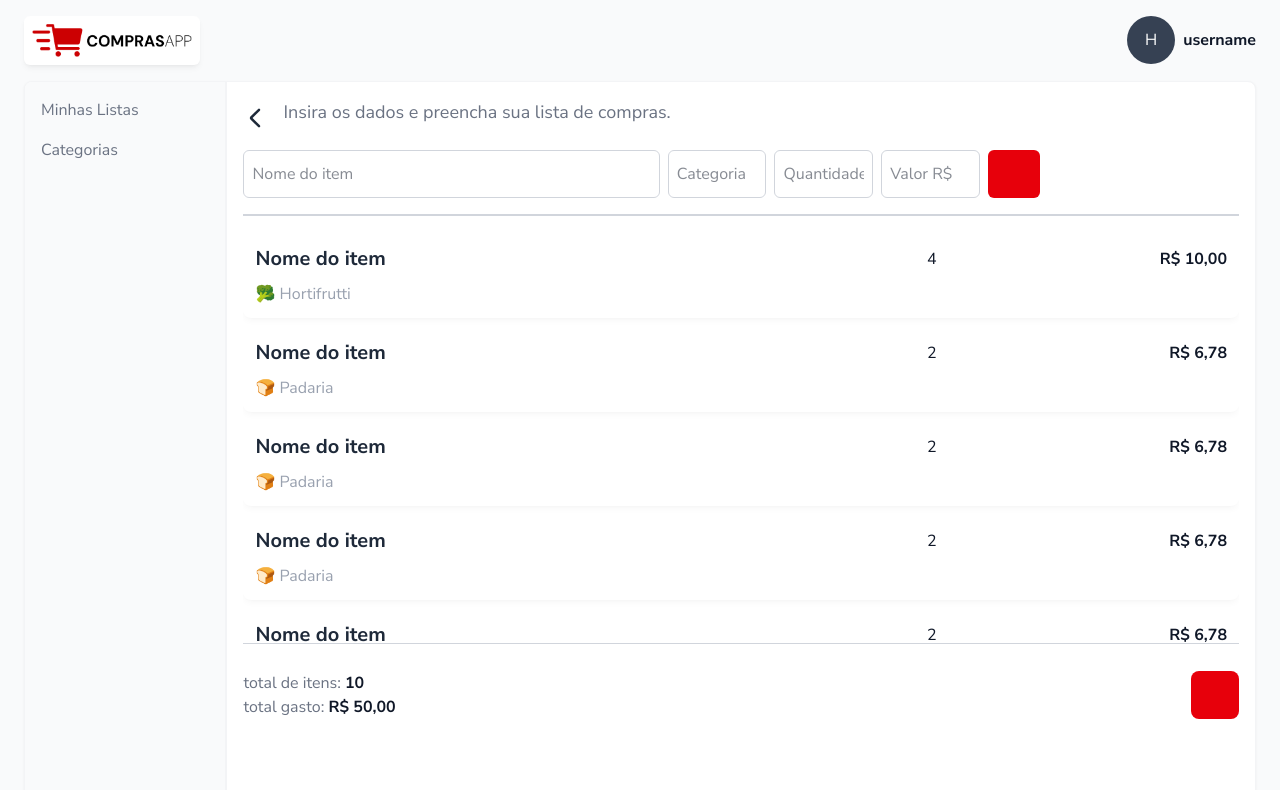
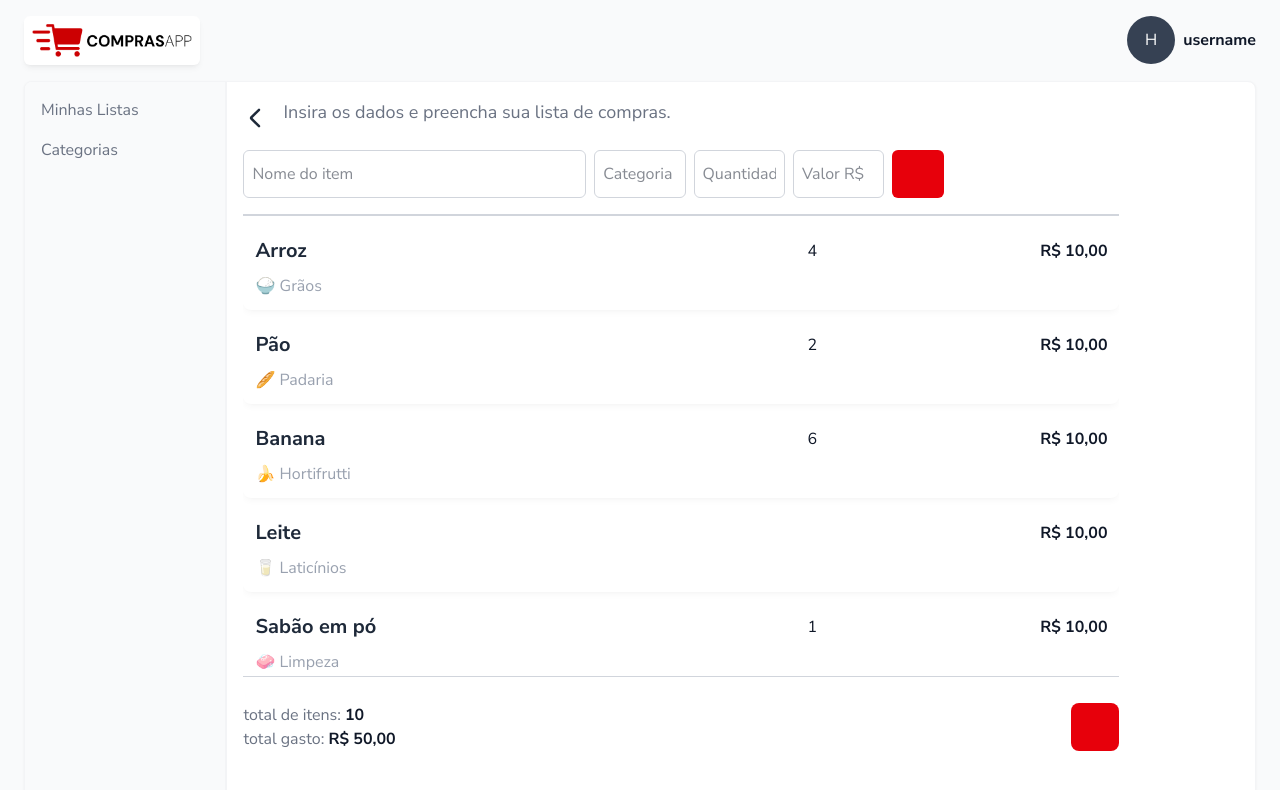
Before and after one commit to PauloHPMKT/app-comprasapp, a Vue app: page /app/purchase-list-creation in a window 1280 px wide. Shown: the top 790 px of the page. Built offline with nearby package versions, Linux system fonts and the light colour scheme; some icons are missing.

Commit message:
refactor: resize purchase list creation screen

```diff
--- a/src/layout/AppLayout.vue
+++ b/src/layout/AppLayout.vue
@@ -59,7 +59,7 @@ function toggleProfileCard() {
               </li>
             </ul>
           </div>
-          <main class="w-full my-4 pl-4 flex">
+          <main class="w-full my-4 pl-4 flex max-h-[85dvh]">
             <Content />
           </main>
         </div>
--- a/src/views/PurchaseListCreation.vue
+++ b/src/views/PurchaseListCreation.vue
@@ -1,22 +1,22 @@
 <script setup lang="ts">
-import { ref } from 'vue';
-import { Icon } from '@iconify/vue';
-import PageHeaderTitle from '../components/PageHeaderTitle.vue';
-import MainButton from '../components/MainButton.vue';
-import Overlay from '../components/Overlay.vue';
-import Modal from '../components/Modal.vue';
-import Input from '../components/Input.vue';
-import { useModal } from '../composables/useModal';
-import emptyListImage from '../assets/img/img-lista-vazia.png';
+import { ref } from "vue";
+import { Icon } from "@iconify/vue";
+import PageHeaderTitle from "../components/PageHeaderTitle.vue";
+import MainButton from "../components/MainButton.vue";
+import Overlay from "../components/Overlay.vue";
+import Modal from "../components/Modal.vue";
+import Input from "../components/Input.vue";
+import { useModal } from "../composables/useModal";
+import emptyListImage from "../assets/img/img-lista-vazia.png";
 
-const purchaseListTitle = ref(localStorage.getItem('purchase-list-title'));
+const purchaseListTitle = ref(localStorage.getItem("purchase-list-title"));
 const purchaseItems = ref([
   {
     id: 1,
     name: 'Arroz',
     category: {
-      ame: 'Grãos',
-      icon: 'mdi:rice'
+      name: 'Grãos',
+      icon: '🍚'
     },
     quantity: 4,
     price: 10.00
@@ -26,7 +26,7 @@ const purchaseItems = ref([
     name: 'Pão',
     category: {
       name: 'Padaria',
-      icon: 'mdi:bread-slice'
+      icon: '🥖'
     },
     quantity: 2,
     price: 6.78
@@ -36,31 +36,107 @@ const purchaseItems = ref([
     name: 'Banana',
     category: {
       name: 'Hortifrutti',
-      icon: 'mdi:fruit-banana'
+      icon: '🍌'
     },
     quantity: 6,
     price: 3.50
   },
   {
+    id: 4,
     name: 'Leite',
     category: {
       name: 'Laticínios',
-      icon: 'mdi:milk'
+      icon: '🥛'
+    },
+  },
+  {
+    id: 5,
+    name: 'Sabão em pó',
+    category: {
+      name: 'Limpeza',
+      icon: '🧼'
+    },
+    quantity: 1,
+    price: 15.00
+  },
+  {
+    id: 6,
+    name: 'Cerveja',
+    category: {
+      name: 'Bebidas',
+      icon: '🍺'
+    },
+    quantity: 12,
+    price: 3.50
+  },
+  {
+    id: 7,
+    name: 'Frango',
+    category: {
+      name: 'Carnes',
+      icon: '🍗'
     },
     quantity: 2,
     price: 20.00
   },
+  {
+    id: 8,
+    name: 'Maçã',
+    category: {
+      name: 'Hortifrutti',
+      icon: '🍎'
+    },
+    quantity: 5,
+    price: 2.50
+  },
+  {
+    id: 9,
+    name: 'Detergente',
+    category: {
+      name: 'Limpeza',
+      icon: '🧽'
+    },
+    quantity: 1,
+    price: 4.00
+  },
+  {
+    id: 10,
+    name: 'Iogurte',
+    category: {
+      name: 'Laticínios',
+      icon: '🥛'
+    },
+    quantity: 3,
+    price: 5.00
+  },
+  {
+    id: 11,
+    name: 'Biscoito',
+    category: {
+      name: 'Doces',
+      icon: '🍪'
+    },
+    quantity: 2,
+    price: 3.00
+  },
+  {
+    id: 12,
+    name: 'Ovos',
+    category: {
+      name: 'Laticínios',
+      icon: '🥚'
+    },
+    quantity: 12,
+    price: 7.00
+  }
 ]);
 
-const {
-  isOpen,
-  open,
-  close
-} = useModal();
+
+const { isOpen, open, close } = useModal();
 </script>
 
 <template>
-  <div class="h-full w-full">
+  <div class="flex flex-col overflow-hidden">
     <div class="pb-4 border-b-2 border-gray-300 w-full">
       <PageHeaderTitle
         :title="purchaseListTitle!"
@@ -68,13 +144,31 @@ const {
         class="mb-0"
       />
       <div class="hidden sm:flex gap-2 w-full sm:w-[80%]">
-        <input type="text" class="w-full p-2 border border-gray-300 rounded-md" placeholder="Nome do item" />
+        <input
+          type="text"
+          class="w-full p-2 border border-gray-300 rounded-md"
+          placeholder="Nome do item"
+        />
         <div class="flex gap-2">
-          <input type="text" class="w-full p-2 border border-gray-300 rounded-md" placeholder="Categoria" />
-          <input type="text" class="w-full p-2 border border-gray-300 rounded-md" placeholder="Quantidade" />
-          <input type="text" class="w-full p-2 border border-gray-300 rounded-md" placeholder="Valor R$" />
+          <input
+            type="text"
+            class="w-full p-2 border border-gray-300 rounded-md"
+            placeholder="Categoria"
+          />
+          <input
+            type="text"
+            class="w-full p-2 border border-gray-300 rounded-md"
+            placeholder="Quantidade"
+          />
+          <input
+            type="text"
+            class="w-full p-2 border border-gray-300 rounded-md"
+            placeholder="Valor R$"
+          />
         </div>
-        <MainButton class="bg-red-600 text-white h-12 rounded-md flex items-center justify-center">
+        <MainButton
+          class="bg-red-600 text-white h-12 rounded-md flex items-center justify-center"
+        >
           <Icon icon="mdi:plus" width="20" height="20" />
         </MainButton>
       </div>
@@ -92,133 +186,51 @@ const {
 
     <ul
       v-if="purchaseItems.length"
-      class="mt-4 flex flex-col gap-2 w-full max-h-[60%] sm:h-[100%] overflow-y-auto">
-      <li class="bg-white shadow-md/3 rounded-lg p-3 flex flex-col gap-2">
+      class="flex-1 overflow-y-auto py-2 space-y-2"
+    >
+      <li
+        v-for="(item, index) in purchaseItems"
+        :key="item.id || index"
+        class="bg-white shadow-md/3 rounded-lg p-3 flex flex-col gap-2"
+      >
         <div class="flex items-center justify-between">
-          <p class="text-gray-800 font-bold text-[16px] sm:text-[20px]">Nome do item</p>
-          <div class="flex items-center justify-between min-w-[120px] sm:min-w-[300px]">
-            <span>4</span>
-            <p class="font-extrabold">R$ 10,00</p>
+          <p class="text-gray-800 font-bold text-[16px] sm:text-[20px]">
+            {{ item.name }}
+          </p>
+          <div
+            class="flex items-center justify-between min-w-[120px] sm:min-w-[300px]"
+          >
+            <span>{{ item.quantity }}</span>
+            <p class="font-extrabold">
+              R$ 10,00
+            </p>
           </div>
         </div>
         <div class="flex items-center justify-between">
-          <span class="text-gray-400">🥦 Hortifrutti</span>
+          <span class="text-gray-400">
+            {{ item.category.icon }}
+            {{ item.category.name || "Sem categoria" }}
+          </span>
         </div>
       </li>
-      <li class="bg-white shadow-md/3 rounded-lg p-3 flex flex-col gap-2">
-        <div class="flex items-center justify-between">
-          <p class="text-gray-800 font-bold text-[16px] sm:text-[20px]">Nome do item</p>
-          <div class="flex items-center justify-between min-w-[120px] sm:min-w-[300px]">
-            <span>2</span>
-            <p class="font-extrabold">R$ 6,78</p>
-          </div>
-        </div>
-        <div class="flex items-center justify-between">
-          <span class="text-gray-400">🍞 Padaria</span>
-        </div>
-      </li>
-      <li class="bg-white shadow-md/3 rounded-lg p-3 flex flex-col gap-2">
-        <div class="flex items-center justify-between">
-          <p class="text-gray-800 font-bold text-[16px] sm:text-[20px]">Nome do item</p>
-          <div class="flex items-center justify-between min-w-[120px] sm:min-w-[300px]">
-            <span>2</span>
-            <p class="font-extrabold">R$ 6,78</p>
-          </div>
-        </div>
-        <div class="flex items-center justify-between">
-          <span class="text-gray-400">🍞 Padaria</span>
-        </div>
-      </li>
-      <li class="bg-white shadow-md/3 rounded-lg p-3 flex flex-col gap-2">
-        <div class="flex items-center justify-between">
-          <p class="text-gray-800 font-bold text-[16px] sm:text-[20px]">Nome do item</p>
-          <div class="flex items-center justify-between min-w-[120px] sm:min-w-[300px]">
-            <span>2</span>
-            <p class="font-extrabold">R$ 6,78</p>
-          </div>
-        </div>
-        <div class="flex items-center justify-between">
-          <span class="text-gray-400">🍞 Padaria</span>
-        </div>
-      </li>
-      <li class="bg-white shadow-md/3 rounded-lg p-3 flex flex-col gap-2">
-        <div class="flex items-center justify-between">
-          <p class="text-gray-800 font-bold text-[16px] sm:text-[20px]">Nome do item</p>
-          <div class="flex items-center justify-between min-w-[120px] sm:min-w-[300px]">
-            <span>2</span>
-            <p class="font-extrabold">R$ 6,78</p>
-          </div>
-        </div>
-        <div class="flex items-center justify-between">
-          <span class="text-gray-400">🍞 Padaria</span>
-        </div>
-      </li>      <!-- <li class="bg-white shadow-md/3 rounded-lg p-3 flex flex-col gap-2">
-        <div class="flex items-center justify-between">
-          <p class="text-gray-800 font-bold text-[16px] sm:text-[20px]">Nome do item</p>
-          <div class="flex items-center justify-between min-w-[120px] sm:min-w-[300px]">
-            <span>2</span>
-            <p class="font-extrabold">R$ 6,78</p>
-          </div>
-        </div>
-        <div class="flex items-center justify-between">
-          <span class="text-gray-400">🍞 Padaria</span>
-        </div>
-      </li>
-      <li class="bg-white shadow-md/3 rounded-lg p-3 flex flex-col gap-2">
-        <div class="flex items-center justify-between">
-          <p class="text-gray-800 font-bold text-[16px] sm:text-[20px]">Nome do item</p>
-          <div class="flex items-center justify-between min-w-[120px] sm:min-w-[300px]">
-            <span>2</span>
-            <p class="font-extrabold">R$ 6,78</p>
-          </div>
-        </div>
-        <div class="flex items-center justify-between">
-          <span class="text-gray-400">🍞 Padaria</span>
-        </div>
-      </li>
-      <li class="bg-white shadow-md/3 rounded-lg p-3 flex flex-col gap-2">
-        <div class="flex items-center justify-between">
-          <p class="text-gray-800 font-bold text-[16px] sm:text-[20px]">Nome do item</p>
-          <div class="flex items-center justify-between min-w-[120px] sm:min-w-[300px]">
-            <span>2</span>
-            <p class="font-extrabold">R$ 20,00</p>
-          </div>
-        </div>
-        <div class="flex items-center justify-between">
-          <span class="text-gray-400">🍞 Padaria</span>
-        </div>
-      </li>
-      <li class="bg-white shadow-md/3 rounded-lg p-3 flex flex-col gap-2">
-        <div class="flex items-center justify-between">
-          <p class="text-gray-800 font-bold text-[16px] sm:text-[20px]">Nome do item</p>
-          <div class="flex items-center justify-between min-w-[120px] sm:min-w-[300px]">
-            <span>2</span>
-            <p class="font-extrabold">R$ 6,78</p>
-          </div>
-        </div>
-        <div class="flex items-center justify-between">
-          <span class="text-gray-400">🍞 Padaria</span>
-        </div>
-      </li> -->
     </ul>
+
     <div
       v-if="purchaseItems.length"
-      class="h-[14%] sm:h-[15%] flex items-center justify-between text-gray-500 border-t border-gray-300">
+      class="h-[14%] sm:h-[15%] flex items-center justify-between text-gray-500 border-t border-gray-300"
+    >
       <div>
         total de itens: <span class="font-extrabold text-gray-900">10</span>
         <br />
         total gasto: <span class="font-extrabold text-gray-900">R$ 50,00</span>
       </div>
-      <MainButton
-        class="bg-red-600 text-white w-12 h-12"
-        @click="close"
-      >
+      <MainButton class="bg-red-600 text-white w-12 h-12" @click="close">
         <Icon icon="mdi:check" width="20" height="20" />
       </MainButton>
     </div>
 
     <div v-else class="flex flex-col items-center justify-center h-[75%]">
-      <img :src="emptyListImage" alt="Lista vazia" class="w-32 sm:w-58"/>
+      <img :src="emptyListImage" alt="Lista vazia" class="w-32 sm:w-58" />
       <h3 class="font-extrabold">Sua lista está vazia!</h3>
       <p class="text-sm text-gray-500">Nanhum item foi adicionado a lista</p>
     </div>
@@ -230,28 +242,19 @@ const {
           Preencha os campos para adicionar um item a lista.
         </span>
         <div class="flex flex-col items-center gap-4 mt-4">
-          <Input
-            placeholder="Nome do produto"
-            class="w-full h-11 border-2"
-          />
+          <Input placeholder="Nome do produto" class="w-full h-11 border-2" />
           <Input
             placeholder="Categoria do produto"
             class="w-full h-11 border-2"
           />
           <div class="w-full flex gap-2 items-center">
-            <Input
-              placeholder="Quantidade"
-              class="w-full h-11 border-2"
-            />
+            <Input placeholder="Quantidade" class="w-full h-11 border-2" />
             <Input
               placeholder="Valor do item (R$)"
               class="w-full h-11 border-2"
             />
           </div>
-          <MainButton
-            @click="close"
-            class="bg-red-600 h-11 w-full"
-          >
+          <MainButton @click="close" class="bg-red-600 h-11 w-full">
             Adicionar produto
           </MainButton>
         </div>
```
Also changed, not shown: src/components/Input.vue (+6 -10 lines).
